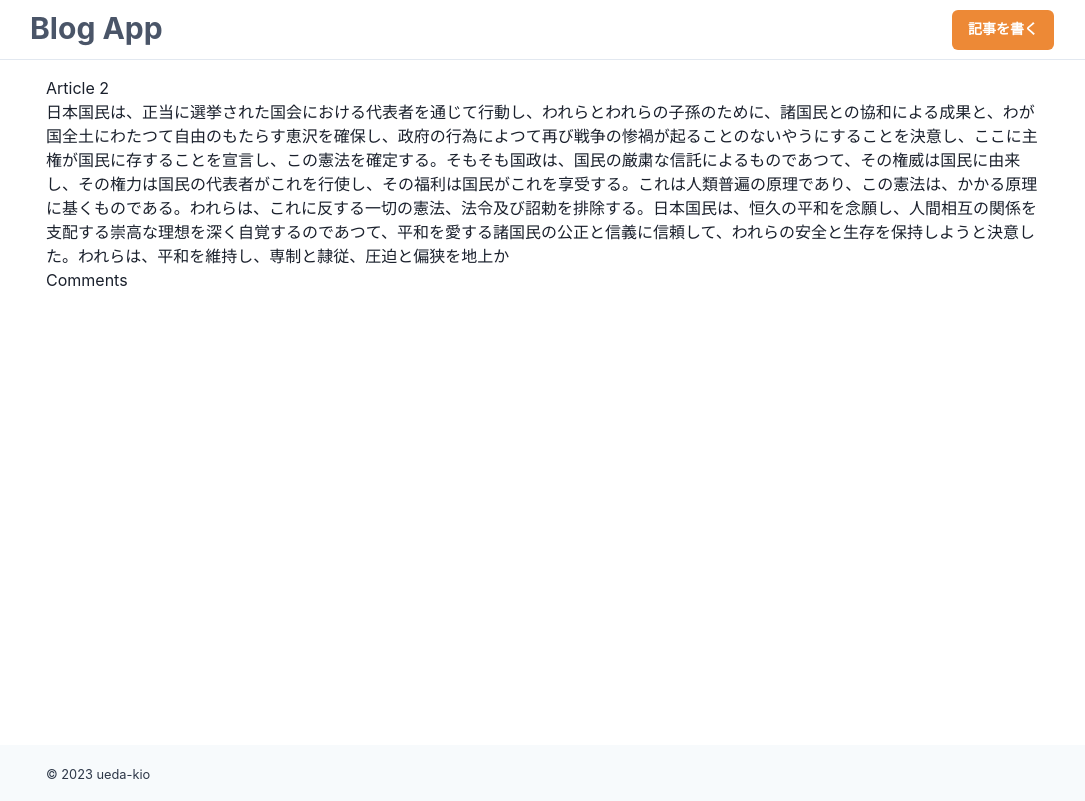
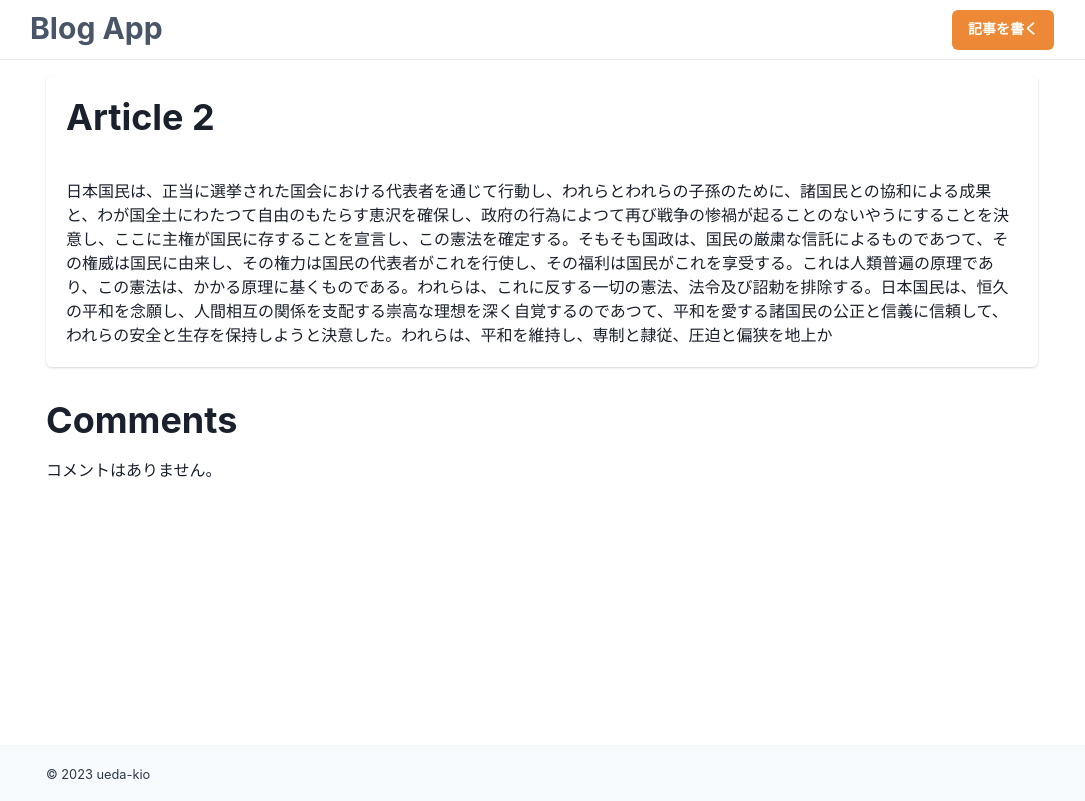
Before and after one commit to ueda-kio/next13-post-articles, a Next.js app: page /articles/1428cbaa-64fe-d260-e1a2-07e6c6d19e76 in a window 1280 px wide. Shown: the whole page, without its empty margins (98-1183 px from the left). Built offline with nearby package versions, Linux system fonts and the light colour scheme.

Commit message:
add ArticleDetails Components styles

```diff
--- /dev/null
+++ b/app/articles/[slug]/ArticleContent.tsx
@@ -0,0 +1,17 @@
+import { Article } from '@/app/components/types';
+import { Card, CardHeader, CardBody, Text, Heading } from '@/app/common/components';
+
+export default function ArticleContent({ article }: { article: Article }) {
+	return (
+		<Card as="article">
+			<CardHeader>
+				<Heading as="h1">{article.title}</Heading>
+			</CardHeader>
+			<CardBody>
+				<Text as="p" fontSize="md">
+					{article.content}
+				</Text>
+			</CardBody>
+		</Card>
+	);
+}
--- /dev/null
+++ b/app/articles/[slug]/Comments.tsx
@@ -0,0 +1,30 @@
+import { Card, CardBody, StackDivider, VStack, Text, Box, Avatar, Flex } from '@/app/common/components';
+import { Comment } from '@/app/components/types';
+
+export default async function Comments({ commentPromise }: { commentPromise: Promise<Comment[]> }) {
+	const comments = await commentPromise;
+
+	if (comments.length === 0) {
+		return (
+			<Text as="p" fontSize="md">
+				コメントはありません。
+			</Text>
+		);
+	}
+	return (
+		<VStack divider={<StackDivider borderColor="gray.200" />} spacing={4} as="ul" align="stretch" px={4}>
+			{comments.map((comment) => (
+				<CommentItem key={comment.id} comment={comment} />
+			))}
+		</VStack>
+	);
+}
+
+function CommentItem({ comment }: { comment: Comment }) {
+	return (
+		<Flex as="li" listStyleType="none" align="center">
+			<Avatar size="sm" name={comment.author.name} src={comment.author.avatarUrl} mr={4} />
+			<Text fontSize="sm">{comment.body}</Text>
+		</Flex>
+	);
+}
--- /dev/null
+++ b/app/articles/[slug]/LoadingComments.tsx
@@ -0,0 +1,20 @@
+import { StackDivider, VStack, Flex, SkeletonCircle, Skeleton } from '@/app/common/components';
+
+export default function LoadingComments({}) {
+	return (
+		<VStack divider={<StackDivider borderColor="gray.200" />} spacing={4} as="ul" align="stretch" px={4}>
+			<CommentSkeltonItem />
+			<CommentSkeltonItem />
+			<CommentSkeltonItem />
+		</VStack>
+	);
+}
+
+function CommentSkeltonItem() {
+	return (
+		<Flex as="li" listStyleType="none" align="center">
+			<SkeletonCircle size="8" mr={4} />
+			<Skeleton height="14px" width="60%" />
+		</Flex>
+	);
+}
--- a/app/articles/[slug]/page.tsx
+++ b/app/articles/[slug]/page.tsx
@@ -2,6 +2,10 @@ import { notFound } from 'next/navigation';
 import { Article, Comment } from '@/components/types';
 import { Suspense } from 'react';
 import type { Metadata } from 'next';
+import ArticleContent from './ArticleContent';
+import { Heading } from '@/app/common/components';
+import LoadingComments from './LoadingComments';
+import Comments from './Comments';
 
 const getArticle = async (slug: string) => {
 	const res = await fetch(`http://localhost:3000/api/articles/${slug}`, {
@@ -47,24 +51,14 @@ export default async function ArticleDetail({ params }: { params: { slug: string
 
 	return (
 		<div>
-			<h1>{article.title}</h1>
-			<p>{article.content}</p>
-			<h2>Comments</h2>
-			<Suspense fallback={<div>Loading comments...</div>}>
+			<ArticleContent article={article} />
+			<Heading as="h2" mt={8} mb={4}>
+				Comments
+			</Heading>
+			<Suspense fallback={<LoadingComments />}>
 				{/* @ts-expect-error 現状は jsx が Promise を返すと TypeScript が型エラーを報告するが、将来的には解決される */}
 				<Comments commentPromise={commentPromise} />
 			</Suspense>
 		</div>
 	);
 }
-
-async function Comments({ commentPromise }: { commentPromise: Promise<Comment[]> }) {
-	const comments = await commentPromise;
-	return (
-		<ul>
-			{comments.map((comment) => (
-				<li key={comment.id}>{comment.body}</li>
-			))}
-		</ul>
-	);
-}
```
